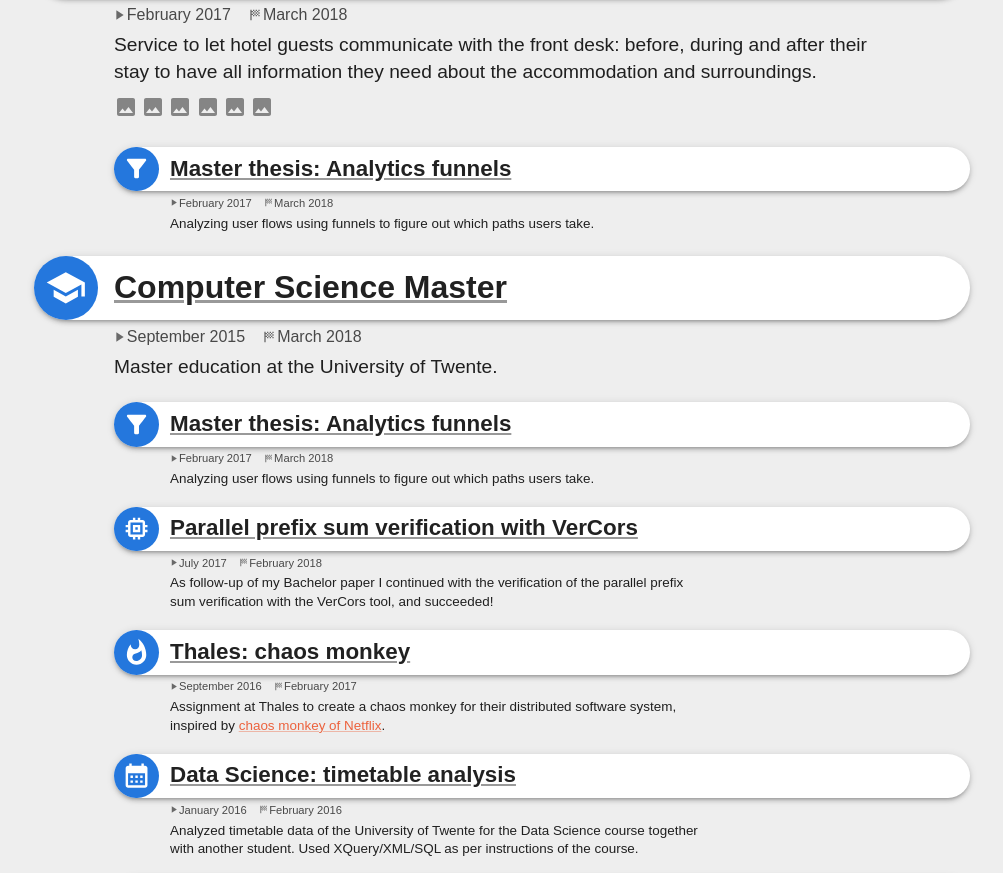
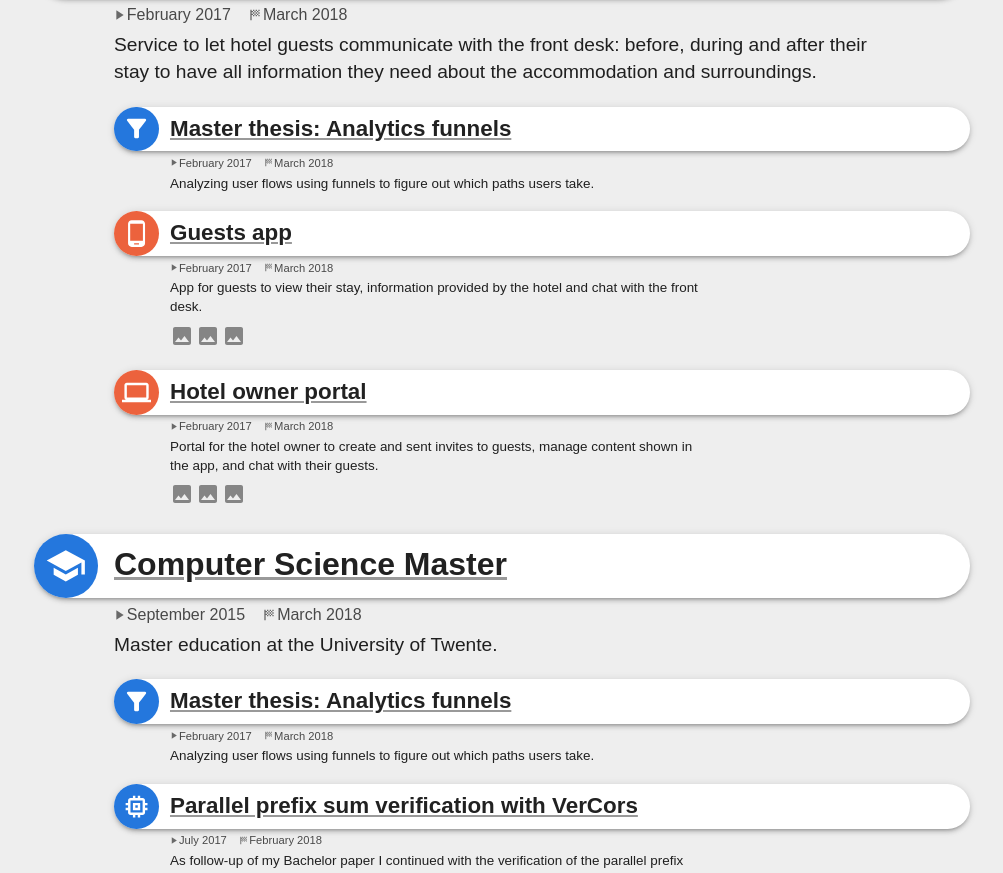
Before and after one commit to NLthijs48/NLthijs48.github.io, a React (Create React App) app: page / in a window 1280 px wide. Shown: the part 1609-2482 px from the top of the page, without its empty margins (138-1141 px from the left). Built offline with nearby package versions, Linux system fonts and the light colour scheme.

Commit message:
staying: split app and portal into child activities
Looks a bit nicer

```diff
--- a/src/activities/staying/staying.tsx
+++ b/src/activities/staying/staying.tsx
@@ -2,15 +2,10 @@ import {JobInformation} from '../ActivityInformation';
 import RoomServiceIcon from '@mui/icons-material/RoomService';
 import React from 'react';
 import ActivityType from '../ActivityType';
-import HighlightType from '../HighlightType';
 
-import appHome from './appHome.png';
-import appHotel from './appHotel.png';
-import appChat from './appChat.png';
-import portalChat from './portalChat.jpg';
-import portalContent from './portalContent.jpg';
-import portalBookings from './portalBookings.jpg';
 import masterThesis from '../computerScienceMaster/masterThesis';
+import stayingGuestsApp from './stayingGuestsApp';
+import stayingHotelOwnerPortal from './stayingHotelOwnerPortal';
 
 const staying: JobInformation = {
 	activityType: ActivityType.Job,
@@ -36,55 +31,7 @@ const staying: JobInformation = {
 	from: 'February 2017',
 	till: 'March 2018',
 	Icon: RoomServiceIcon,
-	activities: [masterThesis],
-	// TODO: break up into child activity for the app and portal?
-	highlights: [
-		// App for guests
-		{
-			type: HighlightType.Image,
-			title: 'Guest app home screen',
-			image: appHome,
-			caption: 'Home screen of the app for guests, showing the reservation they have at a hotel.',
-		},
-		{
-			type: HighlightType.Image,
-			title: 'Guest app hotel overview',
-			image: appHotel,
-			caption:
-				'Hotel page in the app for guests, showing all items the hotel configured. Can be HTML content, pdfs, map views, external links and more.',
-		},
-		{
-			type: HighlightType.Image,
-			title: 'Guest app chat',
-			image: appChat,
-			caption: 'Chat in the app for guests to contact the hotel about their reservation or any other questions about their stay.',
-		},
-
-		// Portal for hotel owners
-		{
-			type: HighlightType.Image,
-			title: 'Hotel owner portal bookings',
-			image: portalBookings,
-			caption:
-				'Portal to create and manage guest stays, with easy to share links to send to guests. Shows the progress for each invite link, to let the hotel know if the app has been downloaded.',
-		},
-		{
-			type: HighlightType.Image,
-			title: 'Hotel owner portal content',
-			image: portalContent,
-			caption:
-				'Portal page to manage the content visible for guests in the app. Shows a live preview of the app to make it easy to see the result. Supports multi-language content.',
-		},
-		{
-			type: HighlightType.Image,
-			title: 'Hotel owner portal chat',
-			image: portalChat,
-			caption:
-				'Web page to easily answer chat messages from customers. There is also an app for hotel owners to reply while on-the-go.',
-		},
-
-		// TODO: screenshots of the app for hotel owners?
-	],
+	activities: [masterThesis, stayingGuestsApp, stayingHotelOwnerPortal],
 };
 
 export default staying;
--- /dev/null
+++ b/src/activities/staying/stayingGuestsApp.tsx
@@ -0,0 +1,43 @@
+import {JobInformation} from '../ActivityInformation';
+import PhoneAndroid from '@mui/icons-material/PhoneAndroid';
+import React from 'react';
+import ActivityType from '../ActivityType';
+import HighlightType from '../HighlightType';
+
+import appHome from './appHome.png';
+import appHotel from './appHotel.png';
+import appChat from './appChat.png';
+
+const stayingGuestsApp: JobInformation = {
+	activityType: ActivityType.Job,
+	name: 'Guests app',
+	slug: 'stayingGuestsApp',
+	oneliner: 'App for guests to view their stay, information provided by the hotel and chat with the front desk.',
+	description: <div>Created with react-native, published in the Google Play Store and iOS App Store</div>,
+	from: 'February 2017',
+	till: 'March 2018',
+	Icon: PhoneAndroid,
+	highlights: [
+		{
+			type: HighlightType.Image,
+			title: 'Guest app home screen',
+			image: appHome,
+			caption: 'Home screen of the app for guests, showing the reservation they have at a hotel.',
+		},
+		{
+			type: HighlightType.Image,
+			title: 'Guest app hotel overview',
+			image: appHotel,
+			caption:
+				'Hotel page in the app for guests, showing all items the hotel configured. Can be HTML content, pdfs, map views, external links and more.',
+		},
+		{
+			type: HighlightType.Image,
+			title: 'Guest app chat',
+			image: appChat,
+			caption: 'Chat in the app for guests to contact the hotel about their reservation or any other questions about their stay.',
+		},
+	],
+};
+
+export default stayingGuestsApp;
--- /dev/null
+++ b/src/activities/staying/stayingHotelOwnerPortal.tsx
@@ -0,0 +1,46 @@
+import {JobInformation} from '../ActivityInformation';
+import Laptop from '@mui/icons-material/Laptop';
+import React from 'react';
+import ActivityType from '../ActivityType';
+import HighlightType from '../HighlightType';
+
+import portalBookings from './portalBookings.jpg';
+import portalContent from './portalContent.jpg';
+import portalChat from './portalChat.jpg';
+
+const stayingHotelOwnerPortal: JobInformation = {
+	activityType: ActivityType.Job,
+	name: 'Hotel owner portal',
+	slug: 'stayingHotelOwnerPortal',
+	oneliner:
+		'Portal for the hotel owner to create and sent invites to guests, manage content shown in the app, and chat with their guests.',
+	description: <div>Created with React, features a live-chat and content management including a live app-preview.</div>,
+	from: 'February 2017',
+	till: 'March 2018',
+	Icon: Laptop,
+	highlights: [
+		{
+			type: HighlightType.Image,
+			title: 'Hotel owner portal bookings',
+			image: portalBookings,
+			caption:
+				'Portal to create and manage guest stays, with easy to share links to send to guests. Shows the progress for each invite link, to let the hotel know if the app has been downloaded.',
+		},
+		{
+			type: HighlightType.Image,
+			title: 'Hotel owner portal content',
+			image: portalContent,
+			caption:
+				'Portal page to manage the content visible for guests in the app. Shows a live preview of the app to make it easy to see the result. Supports multi-language content.',
+		},
+		{
+			type: HighlightType.Image,
+			title: 'Hotel owner portal chat',
+			image: portalChat,
+			caption:
+				'Web page to easily answer chat messages from customers. There is also an app for hotel owners to reply while on-the-go.',
+		},
+	],
+};
+
+export default stayingHotelOwnerPortal;
```
